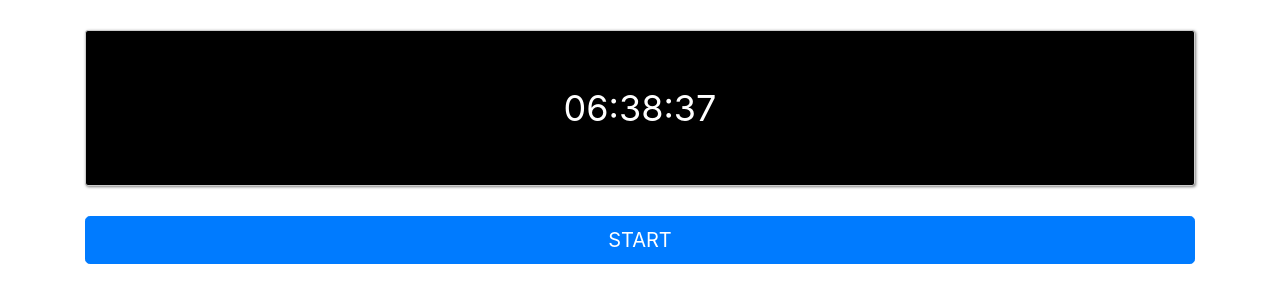
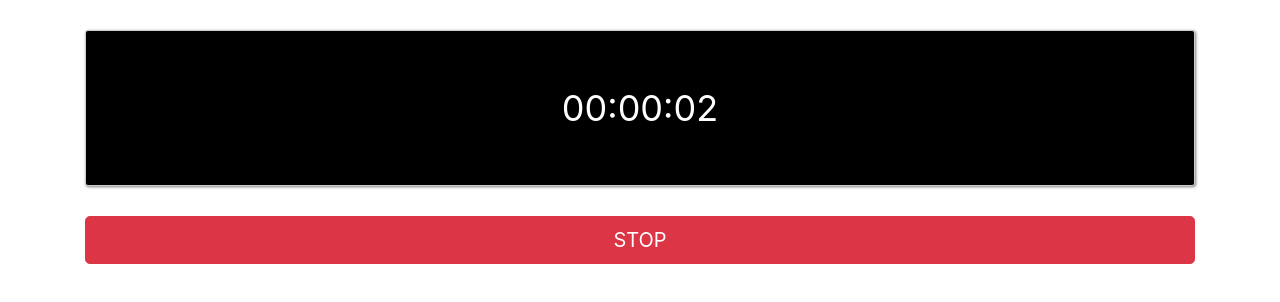
Before and after one commit to masahirogoji/practice, a plain HTML site: page practice5/index.html in a window 1280 px wide. Both pictures are taken after a click on the element "START". Drawn offline with nearby package versions, Linux system fonts and the light colour scheme.

Commit message:
add practice5

```diff
--- a/practice5/index.html
+++ b/practice5/index.html
@@ -16,24 +16,46 @@
     </div>
 
     <script>
+        var start;
+        var timer_id;
+        document.getElementById('start_stop').addEventListener('click', function(){
+            if(this.innerHTML == 'START'){
+                start = new Date();
+
+                timer_id = setInterval(goTimer,10);
+
+                this.innerHTML = 'STOP';
+                this.classList.remove('btn-primary');
+                this.classList.add('btn-danger');
+            }else{
+                clearInterval(timer_id);
+                this.innerHTML = 'START';
+                this.classList.remove('btn-danger');
+                this.classList.add('btn-primary');
+            }
+        });
+
         var addZero = function(value){
             if(value < 10){
                 value = '0' + value;
             }
             return value;
         }
-        document.getElementById('start_stop').addEventListener('click',
-        function(){
+
+        var goTimer = function(){
             var now = new Date();
-            var seconds = now.getSeconds();
-            var minuts = now.getMinutes();
-            var hour = now.getHours();
+            var milli = now.getTime() - start.getTime();
+            var seconds = Math.floor(milli / 1000);
+            var minutes = Math.floor(seconds / 60);
+            var hours = Math.floor(minutes / 60);
+            seconds = seconds - minutes * 60;
+            minutes = minutes - hours * 60;
             seconds = addZero(seconds);
-            minuts = addZero(minuts);
-            hour = addZero(hour);
-            document.getElementById('timer').innerHTML = hour + ':' + minuts + ':' + seconds;
-        });
+            minutes = addZero(minutes);
+            hours = addZero(hours);
 
+            document.getElementById('timer').innerHTML = hours + ':' + minutes + ':' + seconds;
+        };
     </script>
 </body>
 </html>
```
